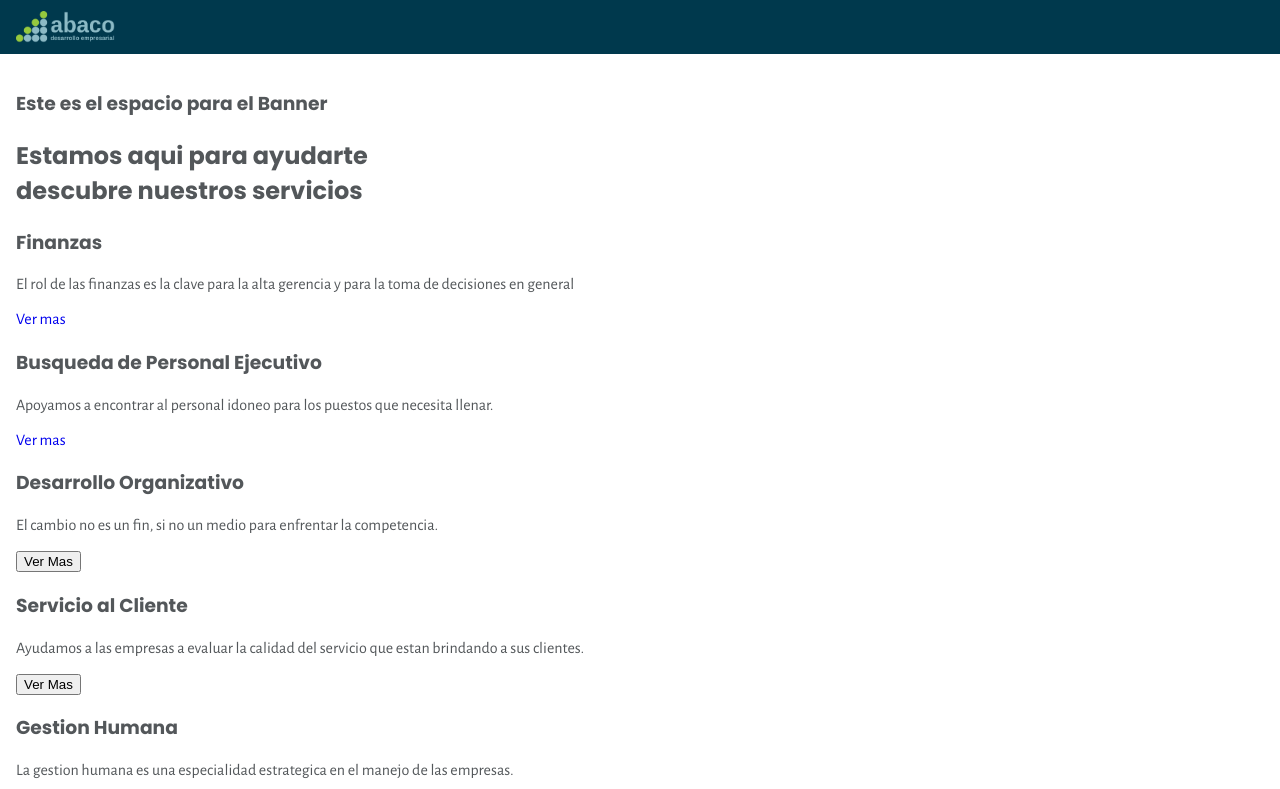
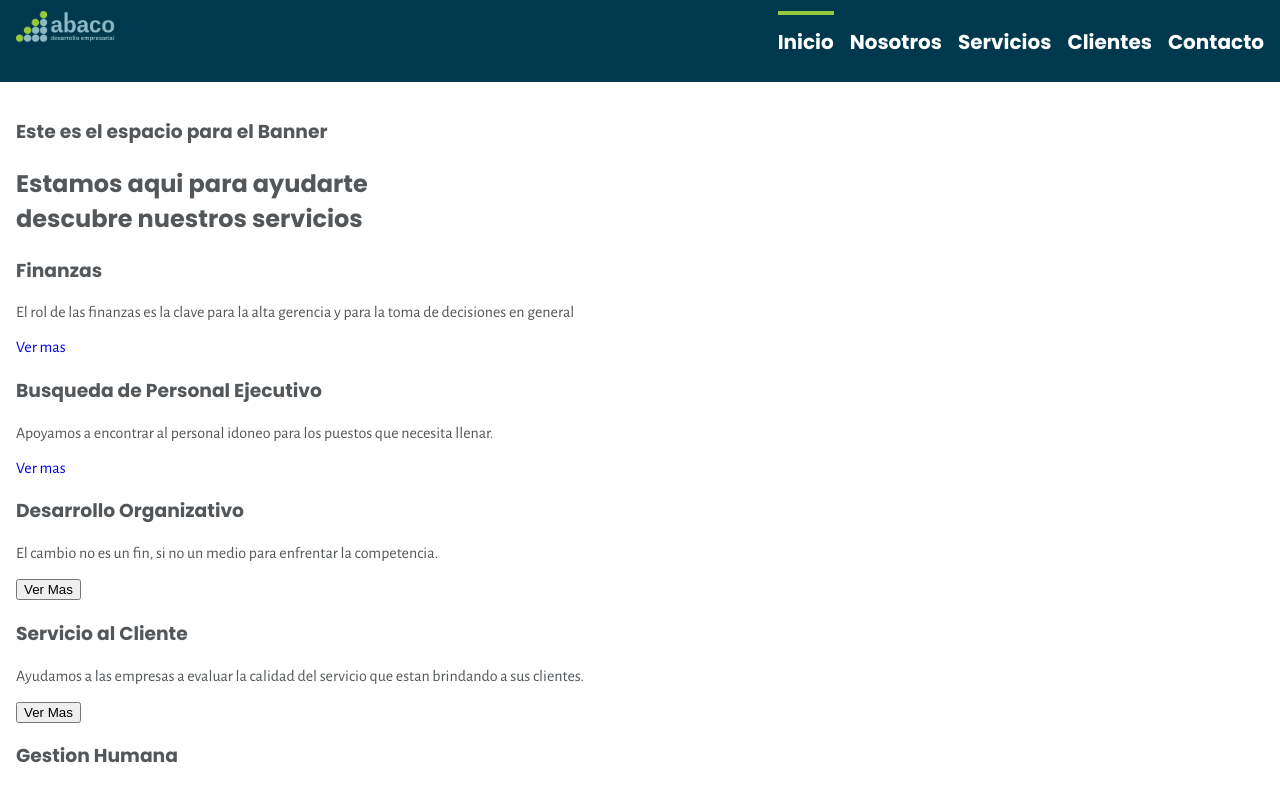
Before and after one commit to reelleer/abaco-site, a Nuxt app: page / in a window 1280 px wide. Shown: the top 789 px of the page. Built offline with nearby package versions, Linux system fonts and the light colour scheme.

Commit message:
Showing the menu from tablet

```diff
--- a/components/TheHeader.vue
+++ b/components/TheHeader.vue
@@ -53,4 +53,18 @@ const toggleMenu = () => isOpen.value = !isOpen.value
   width: 32px;
   height: 32px;
 }
+
+@media only screen and (min-width: 768px) {
+  .header {
+    height: 5.125rem;
+  }
+
+  .header__menu {
+    display: block;
+  }
+
+  .header__mobile-icon {
+    display: none;
+  }
+}
 </style>
--- a/components/TheMenu.vue
+++ b/components/TheMenu.vue
@@ -26,6 +26,7 @@ const links = [
 }
 
 .navbar__list {
+  font-family: Poppins, sans-serif;
   list-style: none;
   padding-left: 1rem;
   font-size: 1.5rem;
@@ -41,4 +42,24 @@ const links = [
 .navbar__list-item .router-link-active {
   border-top: 0.25rem solid var(--background-color-emphasis);
 }
+
+@media only screen and (min-width: 768px) {
+  .navbar__list {
+    margin: 0;
+    padding: 0;
+  }
+
+  .navbar__list-item {
+    display: inline;
+    padding: 0 0;
+  }
+
+  .navbar__list-item:nth-child(n+1):not(:last-child){
+    padding-right: 1rem;
+  }
+
+  .navbar {
+    height: auto;
+  }
+}
 </style>
```
